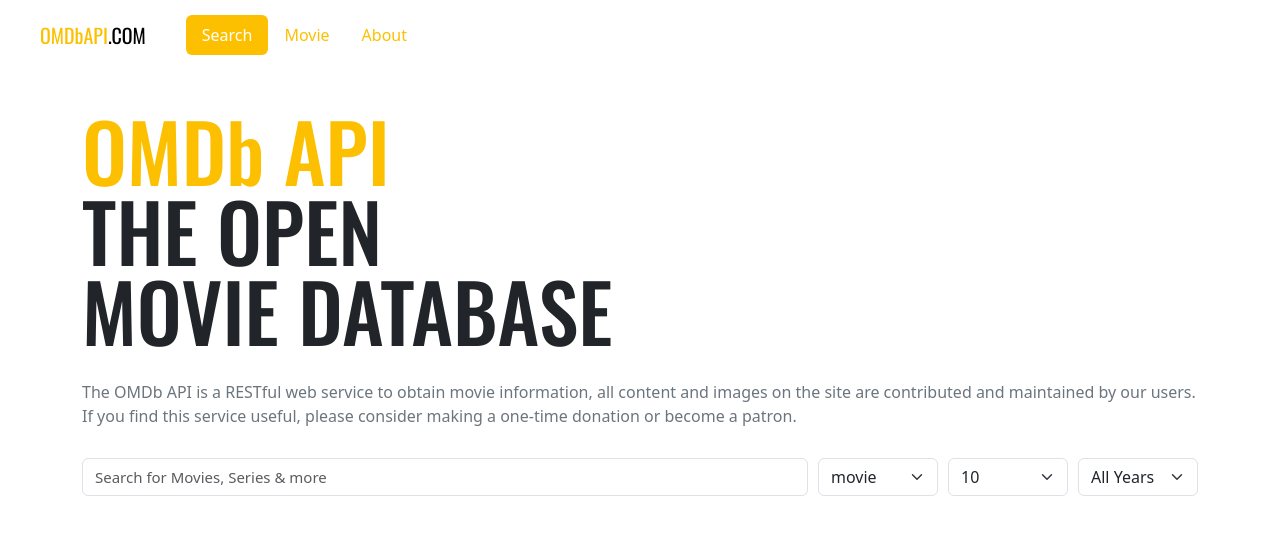
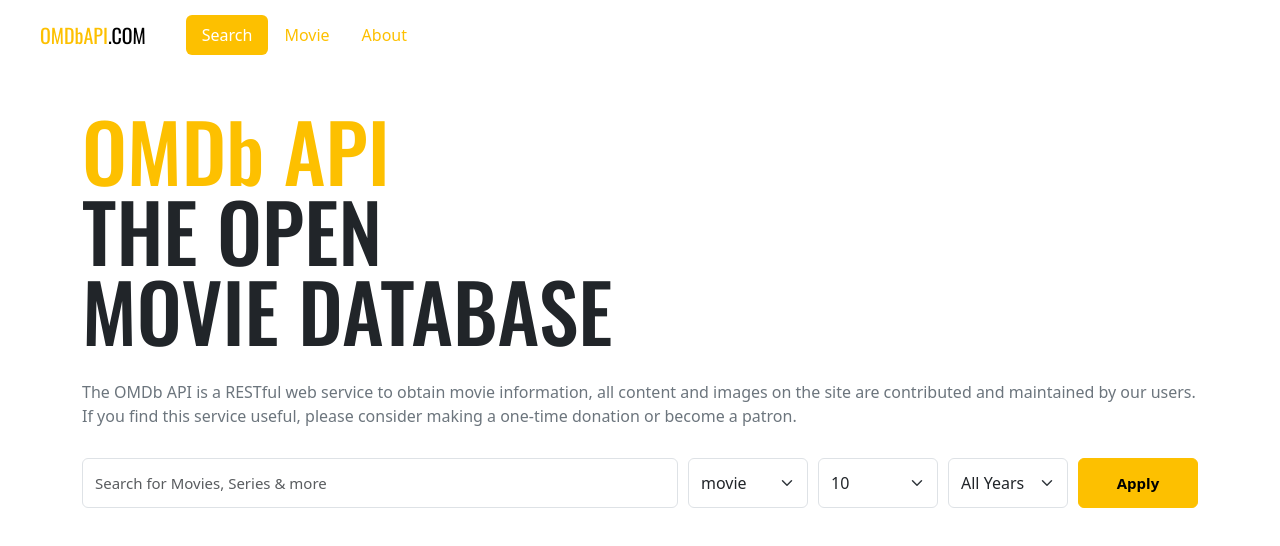
Before and after one commit to PilgeunLee/vue3-movie-app, a Vue app: page /#/ in a window 1280 px wide. Shown: the top 546 px of the page. Built offline with nearby package versions, Linux system fonts and the light colour scheme.

Commit message:
20240201

```diff
--- a/package.json
+++ b/package.json
@@ -41,6 +41,7 @@
     "webpack-dev-server": "^4.0.0-beta.0"
   },
   "dependencies": {
+    "axios": "^1.6.7",
     "bootstrap": "^5.3.2",
     "vue": "^3.0.7",
     "vue-router": "^4.2.5"
--- a/src/components/Search.vue
+++ b/src/components/Search.vue
@@ -4,7 +4,8 @@
         v-model="title"
         class="form-control"
         type="text"
-        placeholder="Search for Movies, Series & more" />
+        placeholder="Search for Movies, Series & more"
+        @keyup.enter="apply" />
 
         <div class="selects">
             <select
@@ -24,10 +25,17 @@
             </option>
             </select>
         </div>
+        <button
+            class="btn btn-primary"
+            @click="apply">
+            Apply
+        </button>
     </div>
 </template>
 
 <script>
+import axios from 'axios'
+
 export default {
         data() {
             return {
@@ -58,8 +66,16 @@
                 ]
 
             }
+        },
+        methods:{
+           async apply() {
+                const OMDB_API_KEY = '7035c60c'
+                const res = await axios.get(`https://www.omdbapi.com/?apikey=${OMDB_API_KEY}&s=${this.title}&type=${this.type}&y=${this.year}&page=1`)
+                console.log(res)
             }
         }
+    }
+
 </script>
 
 <style lang="scss" scoped>
@@ -70,10 +86,9 @@
     font-size: 15px;
     &:last-child{
         margin-right:0px;
-
         }
     }
-}
+
     .selects{
         display: flex;
         select {
@@ -84,5 +99,11 @@
             }
         }
     }
-
+    .btn{
+        width:120px;
+        height:50px;
+        font-weight: 700;
+        flex-shrink: 0;
+    }
+}
 </style>
```
Also changed, not shown: 1 other file (tests, documents, lock files or other folders). Lines whose indentation alone changed are shown as unchanged.
